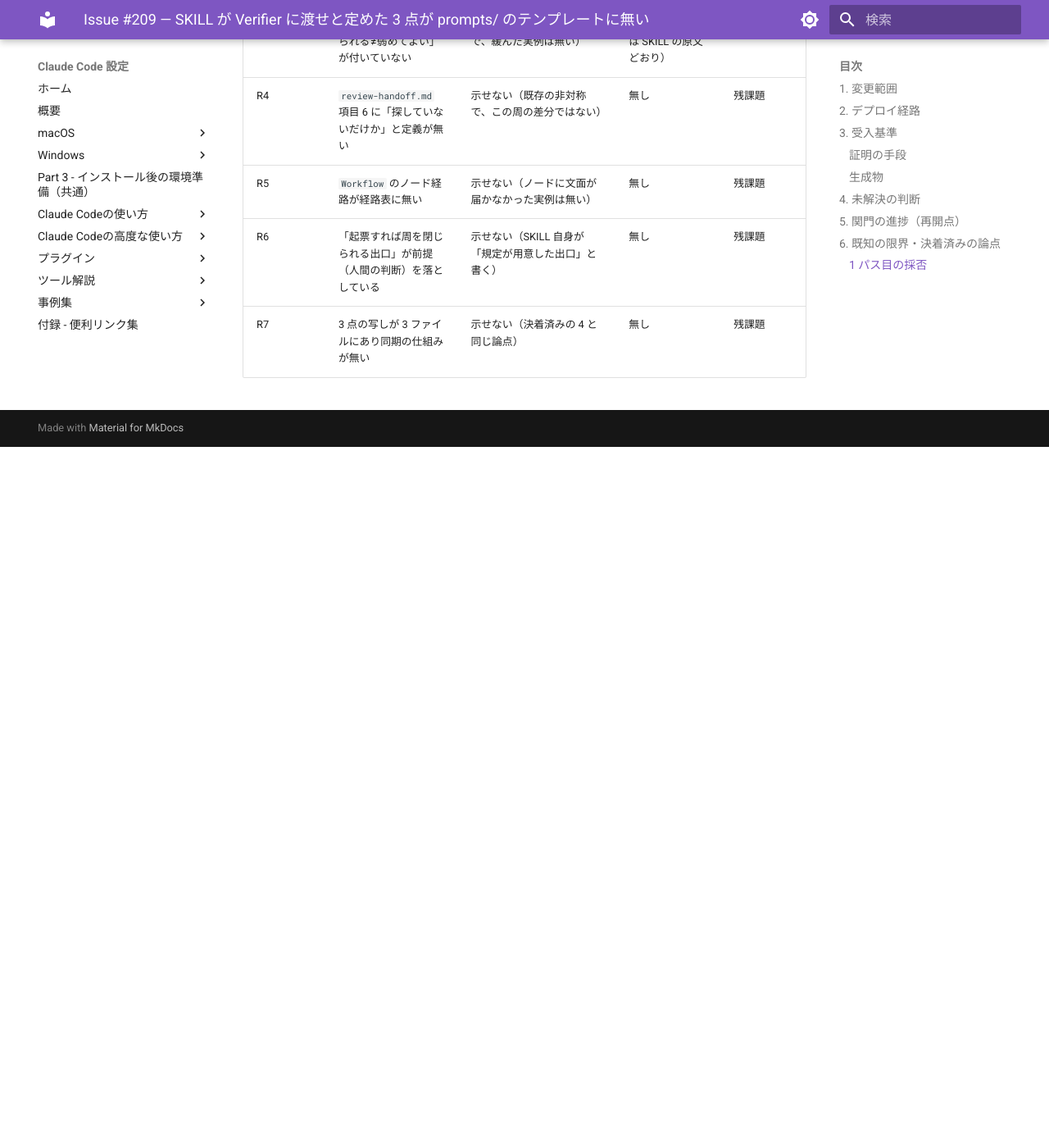
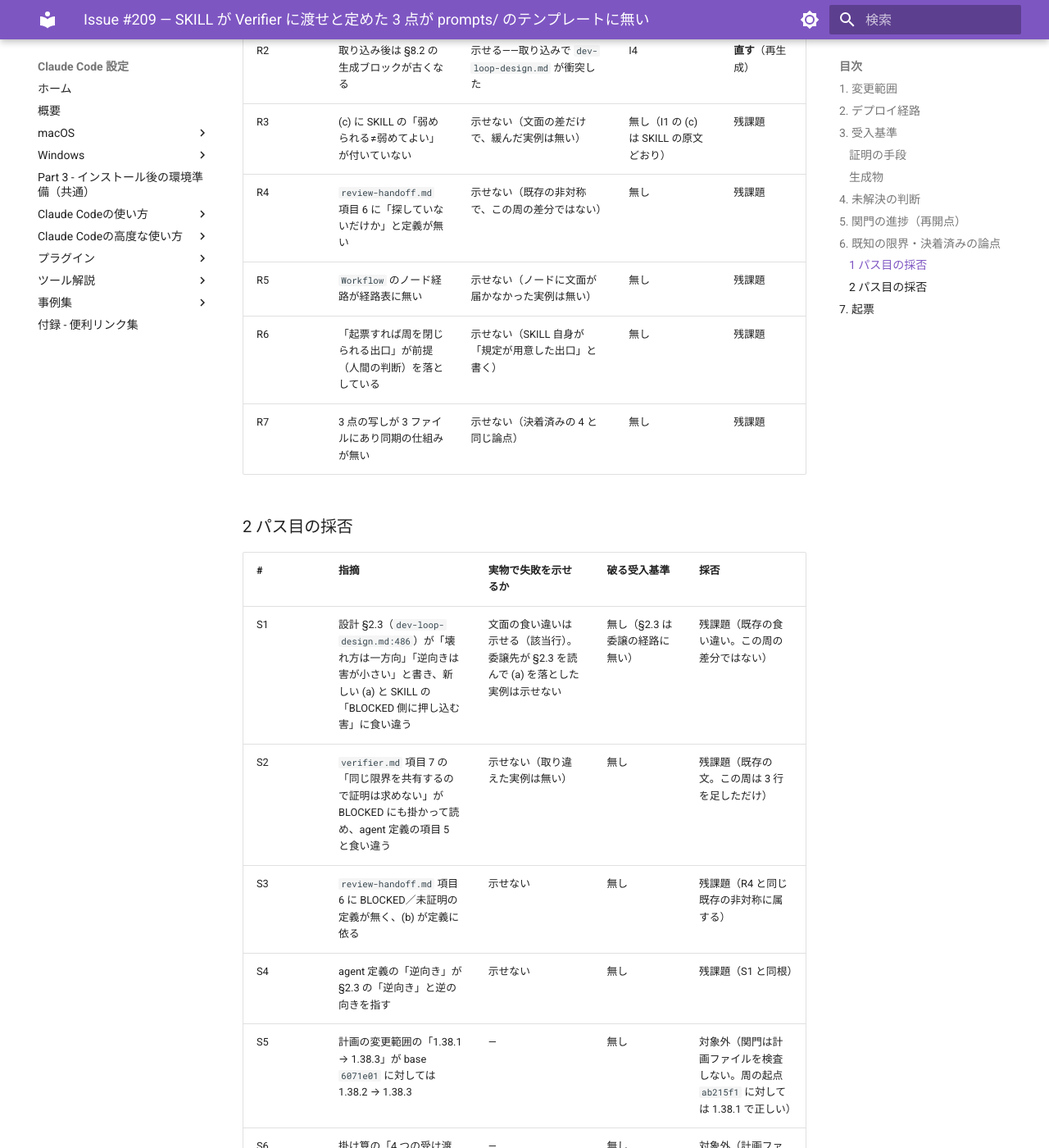
Before and after one commit to hdknr/claude-code-setup, an MkDocs documentation site: the page built from docs/plans/issue-209.md, in a window 1280 px wide and 1400 px high, scrolled down 3951 px. Shown: the whole window at 82% size. Built offline with MkDocs 1.6.1 and Material for MkDocs 9.7.7, drawn with Linux system fonts in a browser that asks for light colours; before the commit the page ends 4496 px from its top, so only the background shows below that; some of the changed text lies outside the part shown.

Commit message:
docs(plans): #209 の 2 パス目の結果（Verifier 反証 0・/code-review 指摘 8・直した行 0）
Co-Authored-By: Claude Opus 5.5 <noreply@anthropic.com>

```diff
--- a/docs/plans/issue-209.md
+++ b/docs/plans/issue-209.md
@@ -88,8 +88,12 @@
 - **1 パス目の指摘対応**: `origin/main` を取り込んで 1.38.3 に上げ、§8.2 の生成ブロックを再生成（V1/R1/R2）
 - 指摘対応のコミット: `eba4a55`（`check-all.py` 33/33 緑）
 - 割り目 2（2 パス目の前）: **AskUserQuestion で提示 → 「ここで割る」が選ばれた**
-- 次: **手順 5 の当て直し（Verifier 2 パス目）**と **`/code-review` 2 パス目**の両方（どちらも未着手。
-  base は `6071e01`。2 パス目の指摘対応に入る前に、その時点の HEAD を狭いパスの起点としてここに書く）
+- **2 パス目**（再開した周。base `6071e01`・祖先であることを確認）: Verifier（`dev-loop:dev-loop-verifier`・sonnet）
+  **反証 0 件**（I4 は子が回さず、親の `check-all.py` 33/33 緑で確認）／`/code-review` **指摘 8 件**（S1〜S8。
+  受入基準を破るものは 0 件——子の報告もそう述べる）。採否は 6 の表。
+- **2 パス目の指摘対応: 直した行 0 件**（どれも「示せる」かつ「受入基準を破る」を満たさない）。
+  **狭いパス: 該当なし。** 関門はここで打ち切り、残りは人間レビュー。
+- 次: PR 作成（手順 6）→ 承認待ち（手順 7）
 - 反証・差し戻し: 1 パス目で 1 件（V1）→ 手順 4 に差し戻して対応
 - 交絡: 実験なし
 
@@ -111,3 +115,20 @@
 | R5 | `Workflow` のノード経路が経路表に無い | 示せない（ノードに文面が届かなかった実例は無い） | 無し | 残課題 |
 | R6 | 「起票すれば周を閉じられる出口」が前提（人間の判断）を落としている | 示せない（SKILL 自身が「規定が用意した出口」と書く） | 無し | 残課題 |
 | R7 | 3 点の写しが 3 ファイルにあり同期の仕組みが無い | 示せない（決着済みの 4 と同じ論点） | 無し | 残課題 |
+
+### 2 パス目の採否
+
+| # | 指摘 | 実物で失敗を示せるか | 破る受入基準 | 採否 |
+| --- | --- | --- | --- | --- |
+| S1 | 設計 §2.3（`dev-loop-design.md:486`）が「壊れ方は一方向」「逆向きは害が小さい」と書き、新しい (a) と SKILL の「BLOCKED 側に押し込む害」に食い違う | 文面の食い違いは示せる（該当行）。委譲先が §2.3 を読んで (a) を落とした実例は示せない | 無し（§2.3 は委譲の経路に無い） | 残課題（既存の食い違い。この周の差分ではない） |
+| S2 | `verifier.md` 項目 7 の「同じ限界を共有するので証明は求めない」が BLOCKED にも掛かって読め、agent 定義の項目 5 と食い違う | 示せない（取り違えた実例は無い） | 無し | 残課題（既存の文。この周は 3 行を足しただけ） |
+| S3 | `review-handoff.md` 項目 6 に BLOCKED／未証明の定義が無く、(b) が定義に依る | 示せない | 無し | 残課題（R4 と同じ既存の非対称に属する） |
+| S4 | agent 定義の「逆向き」が §2.3 の「逆向き」と逆の向きを指す | 示せない | 無し | 残課題（S1 と同根） |
+| S5 | 計画の変更範囲の「1.38.1 → 1.38.3」が base `6071e01` に対しては 1.38.2 → 1.38.3 | — | 無し | 対象外（関門は計画ファイルを検査しない。周の起点 `ab215f1` に対しては 1.38.1 で正しい） |
+| S6 | 掛け算の「4 つの受け渡し」に狭いパスが数えられていない | — | 無し | 対象外（計画ファイル。E2 で経路としては挙げている） |
+| S7 | E4 は利用者に届いている版が 1.38.3 未満なら 3 点を持たない | 示せない | 無し（I1 は文面の主張） | 残課題 |
+| S8 | (c) の文言が SKILL より強い（「実際に測った範囲まで」） | 示せない | 無し | 残課題（R3・R7 と同根） |
+
+## 7. 起票
+
+- この周の起票: 0 件
```
